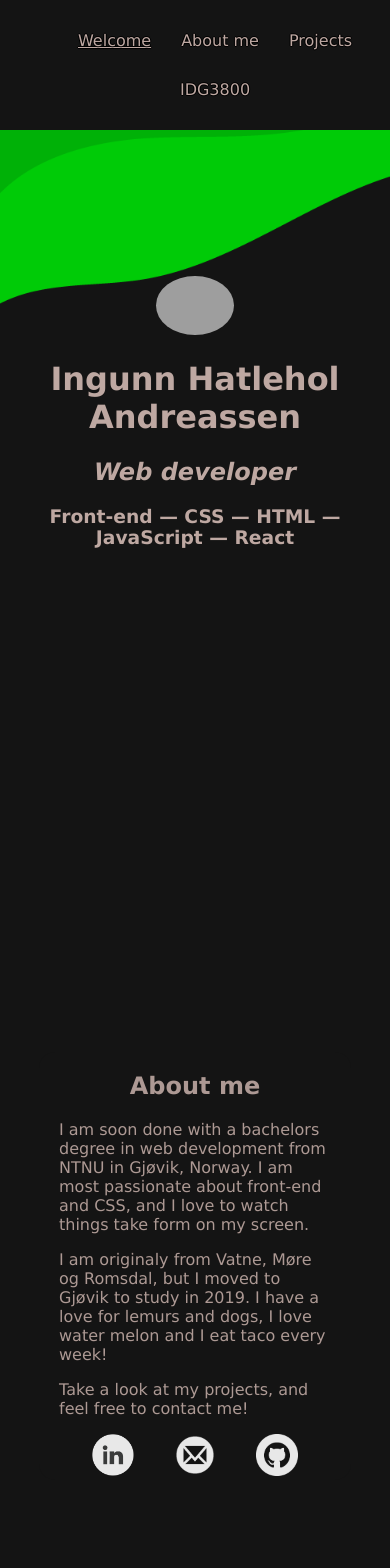
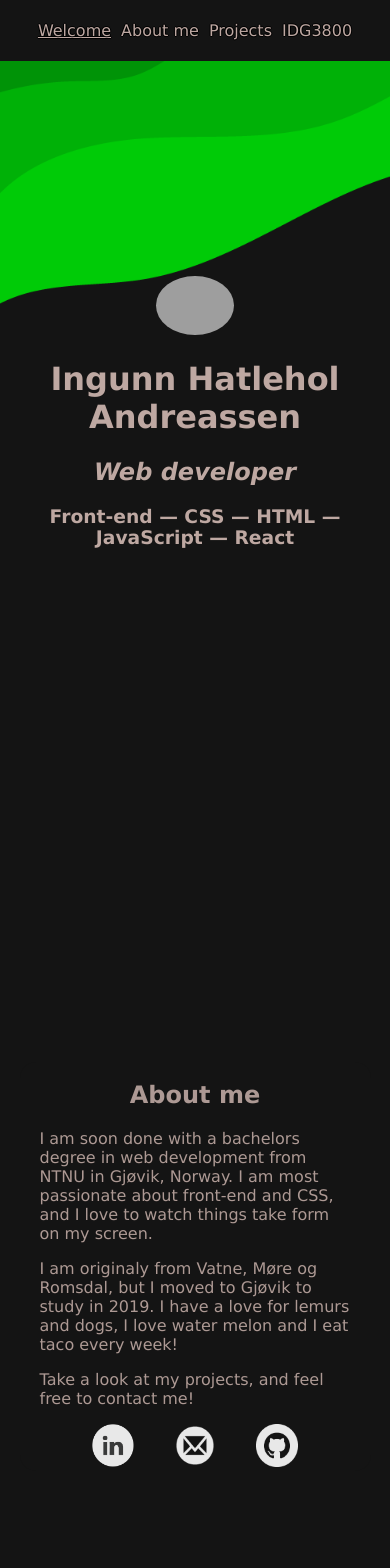
Before and after one commit to ingunand/portfolio-page, a React (Create React App) app: page / in a window 390 px wide. Shown: the top 1568 px of the page. Built offline with nearby package versions, Linux system fonts and the light colour scheme; grey boxes are pictures that could not be loaded.

Commit message:
mobile updates

```diff
--- a/src/App.css
+++ b/src/App.css
@@ -58,6 +58,11 @@ nav ul li{
 
   nav ul li{
     display:inline-block;
+    padding:5px;
+  }
+
+  nav ul{
+    padding-left: 0;
   }
 
 
--- a/src/components/frontpage.css
+++ b/src/components/frontpage.css
@@ -114,8 +114,8 @@ footer{
         background-color: var(--softBlack);
     }
 
-    #aboutMeContent{
-        width:80%;
+    #aboutMeContent, footer section{
+        width:90%;
     }
 
     #projectNavigation{
@@ -123,10 +123,5 @@ footer{
         flex-direction: column;
     }
 
-    footer section{
-        width:80%;
-    }
-
-
 
 }
--- a/src/components/projects/project.css
+++ b/src/components/projects/project.css
@@ -38,7 +38,7 @@ h3{
 @media only screen and (max-width: 600px){
     .individualProjects{
         grid-template-columns: 1fr;
-        width:80%;
+        width:90%;
     }
     .individualProjects span{
         grid-column: 1;
```
